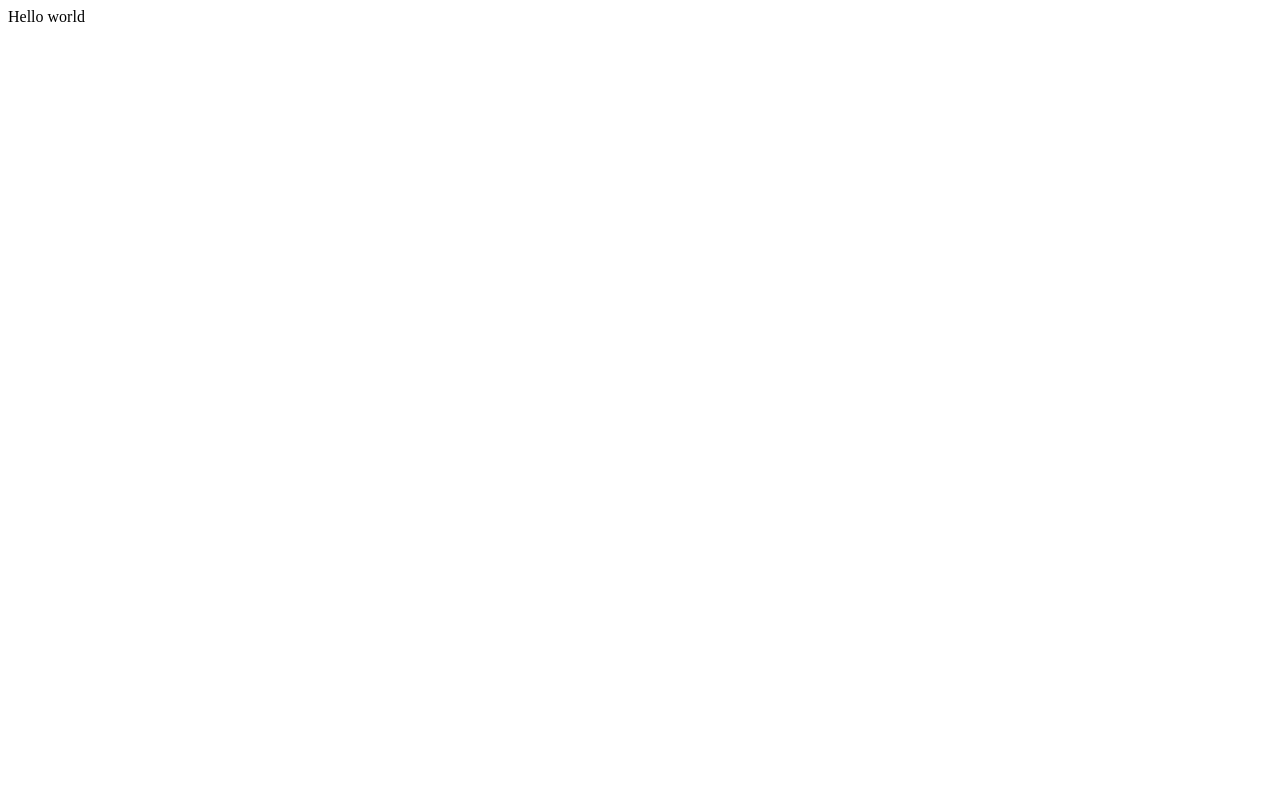
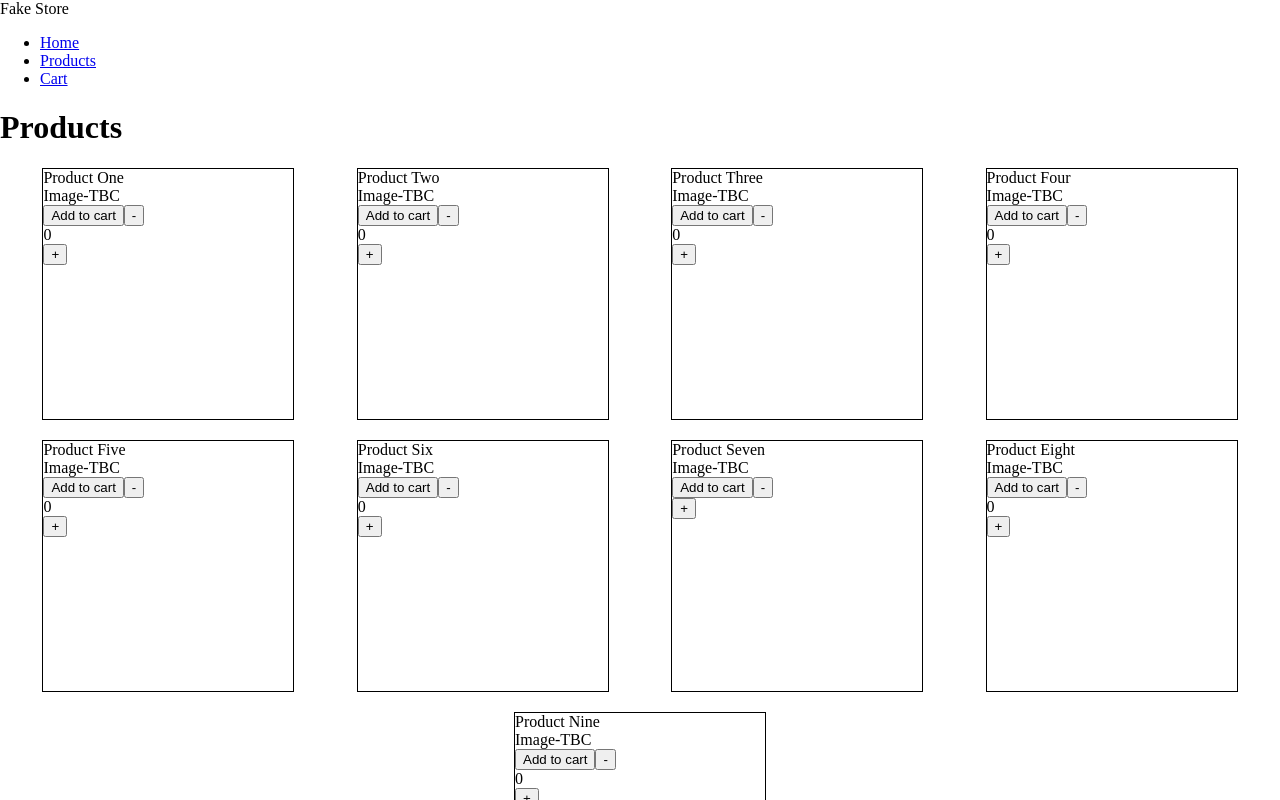
Before and after one commit to Barrymoonshine/shopping-cart, a React (Create React App) app: page /components/ProductsContainer/ProductsContainer in a window 1280 px wide. Shown: the top 800 px of the page. Built offline with nearby package versions, Linux system fonts and the light colour scheme.

Commit message:
Initial stylying applied to ProductsContainer and ProductCard, and incrementQuantity function created

```diff
--- a/src/App.css
+++ b/src/App.css
@@ -1,38 +1,8 @@
-.App {
-  text-align: center;
-}
-
-.App-logo {
-  height: 40vmin;
-  pointer-events: none;
-}
-
-@media (prefers-reduced-motion: no-preference) {
-  .App-logo {
-    animation: App-logo-spin infinite 20s linear;
-  }
-}
-
-.App-header {
-  background-color: #282c34;
-  min-height: 100vh;
+body {
   display: flex;
   flex-direction: column;
-  align-items: center;
-  justify-content: center;
-  font-size: calc(10px + 2vmin);
-  color: white;
+
+  height: 100%;
+  max-width: 100vw;
+  margin: 0px;
 }
-
-.App-link {
-  color: #61dafb;
-}
-
-@keyframes App-logo-spin {
-  from {
-    transform: rotate(0deg);
-  }
-  to {
-    transform: rotate(360deg);
-  }
-}
--- a/src/App.js
+++ b/src/App.js
@@ -1,8 +1,39 @@
 import './App.css';
 import React from 'react';
+import { Link, Route, Routes } from 'react-router-dom';
+import Home from './components/Home/Home';
+import ProductsContainer from './components/ProductsContainer/ProductsContainer';
+import Cart from './components/Cart/Cart';
 
 const App = () => {
-  return <div>Hello world</div>;
+  return (
+    <>
+      <div>Fake Store</div>
+      <nav>
+        <ul>
+          <li>
+            <Link to='./components/Home/Home'>Home</Link>
+          </li>
+          <li>
+            <Link to='./components/ProductsContainer/ProductsContainer'>
+              Products
+            </Link>
+          </li>
+          <li>
+            <Link to='./components/Cart/Cart'>Cart</Link>
+          </li>
+        </ul>
+      </nav>
+      <Routes>
+        <Route path='/components/Home/Home' element={<Home />} />
+        <Route
+          path='/components/ProductsContainer/ProductsContainer'
+          element={<ProductsContainer />}
+        />
+        <Route path='/components/Cart/Cart' element={<Cart />} />
+      </Routes>
+    </>
+  );
 };
 
 export default App;
--- a/src/components/ProductCard/ProductCard.css
+++ b/src/components/ProductCard/ProductCard.css
@@ -0,0 +1,5 @@
+.product-card {
+  width: 250px;
+  height: 250px;
+  border: 1px solid black;
+}
--- a/src/components/ProductCard/ProductCard.js
+++ b/src/components/ProductCard/ProductCard.js
@@ -3,13 +3,13 @@ import './ProductCard.css';
 const ProductCard = (props) => {
   return (
     <div className='product-card'>
-      <div className='product-title'>{props.productName}</div>
-      <div className='product-image'>TBC</div>
+      <div className='product-title'>{props.name}</div>
+      <div className='product-image'>Image-TBC</div>
       {props.productPrice}
       <button>Add to cart</button>
-      <button>+ </button>
-      Quantity
-      <button>+ </button>
+      <button>-</button>
+      <div className='product-quantity'>{props.quantity}</div>
+      <button onClick={() => props.incrementQuantity(props.name)}>+</button>
     </div>
   );
 };
--- a/src/components/ProductsContainer/ProductsContainer.css
+++ b/src/components/ProductsContainer/ProductsContainer.css
@@ -0,0 +1,8 @@
+.products-container {
+  display: flex;
+  flex-direction: row;
+  flex-wrap: wrap;
+  justify-content: space-evenly;
+  align-items: center;
+  gap: 20px;
+}
--- a/src/components/ProductsContainer/ProductsContainer.js
+++ b/src/components/ProductsContainer/ProductsContainer.js
@@ -7,26 +7,32 @@ const ProductsContainer = () => {
     {
       productName: 'Product One',
       price: '£10',
+      quantity: 0,
     },
     {
       productName: 'Product Two',
       price: '£15.77',
+      quantity: 0,
     },
     {
       productName: 'Product Three',
       price: '£5.23',
+      quantity: 0,
     },
     {
       productName: 'Product Four',
       price: '£32.14',
+      quantity: 0,
     },
     {
       productName: 'Product Five',
       price: '£0.14',
+      quantity: 0,
     },
     {
       productName: 'Product Six',
       price: '£3.20',
+      quantity: 0,
     },
     {
       productName: 'Product Seven',
@@ -35,24 +41,41 @@ const ProductsContainer = () => {
     {
       productName: 'Product Eight',
       price: '£42.10',
+      quantity: 0,
     },
     {
       productName: 'Product Nine',
       price: '£11.11',
+      quantity: 0,
     },
   ]);
 
+  const incrementQuantity = (productName) => {
+    console.log('incrementQuantity called');
+    const updatedArray = products.map((product) => {
+      if (product.productName === productName) {
+        return { ...product, quantity: (product.quantity += 1) };
+      }
+      return product;
+    });
+    setProductState(updatedArray);
+  };
+
   return (
-    <div>
+    <>
       <h1>Products</h1>
+      <div className='products-container'>
         {products.map((product) => (
           <ProductCard
             key={product.productName}
-          productName={product.productName}
+            name={product.productName}
             price={product.price}
+            quantity={product.quantity}
+            incrementQuantity={incrementQuantity}
           />
         ))}
       </div>
+    </>
   );
 };
 
```
Lines whose indentation alone changed are shown as unchanged.
